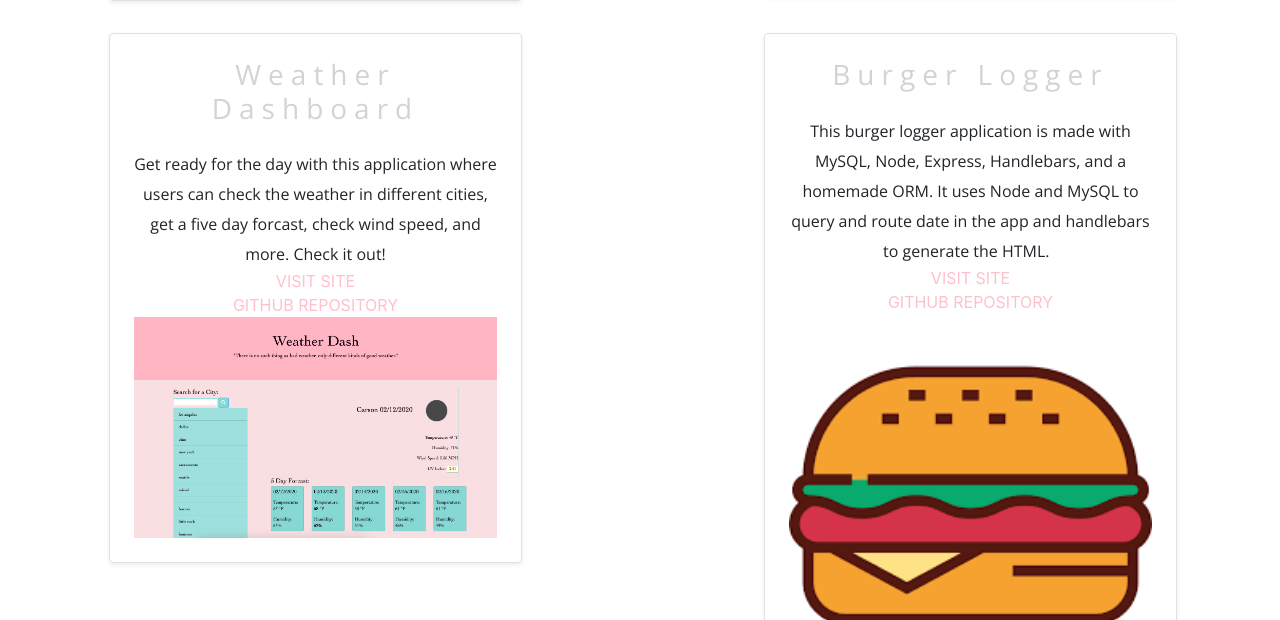
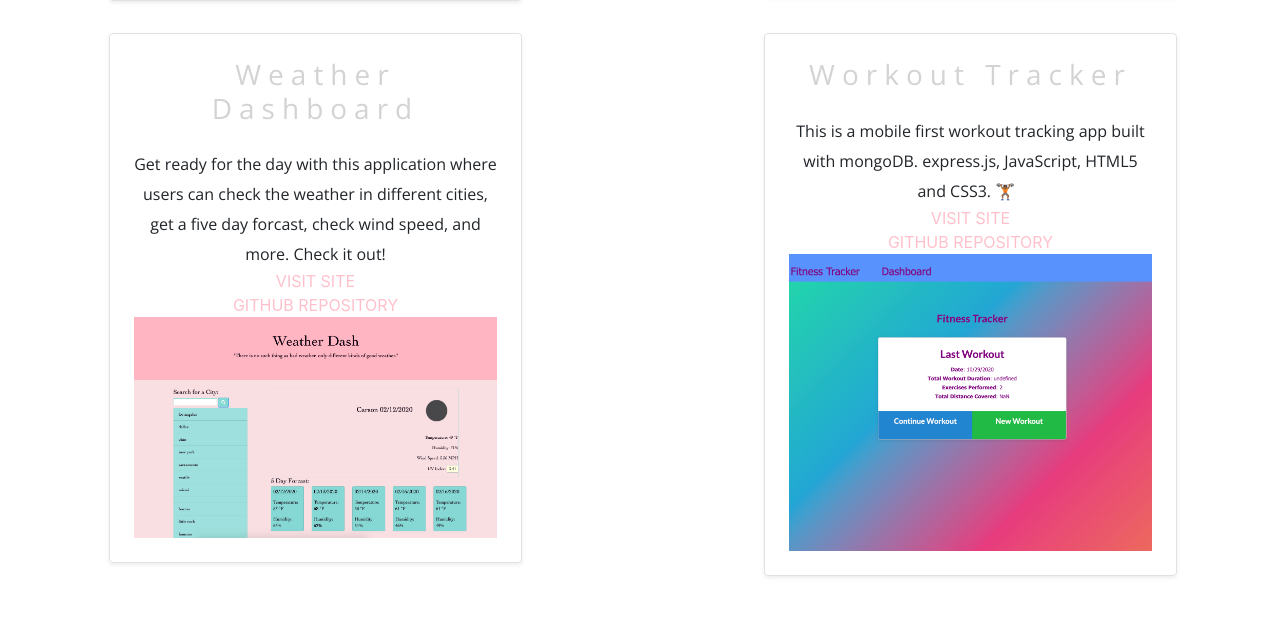
Before and after one commit to tajohnsonn/portfolio, a plain HTML site: page work.html in a window 1280 px wide. Shown: the part 1532-2152 px from the top of the page. Drawn offline with nearby package versions, Linux system fonts and the light colour scheme.

Commit message:
adding workout project

```diff
--- a/work.html
+++ b/work.html
@@ -140,13 +140,14 @@
                           <div class="col-md-5 offset-md-1">
                                   <div class="row no-gutters border rounded overflow-hidden flex-md-row mb-4 shadow-sm h-md-250 position-relative portfolio-item">
                                     <div class="col p-4 d-flex flex-column position-static">
-                                      <h3 class="mb-0">Burger Logger</h3>
+                                      <h3 class="mb-0">Workout Tracker</h3>
                                       <br>
-                                      <p class="card-text mb-auto"> This burger logger application is made with MySQL, Node, Express, Handlebars, and a homemade ORM. It uses Node and MySQL to query and route date in the app and handlebars to generate the HTML.
+                                      <p class="card-text mb-auto"> This is a mobile first workout tracking app built with mongoDB. express.js, JavaScript, HTML5 and CSS3. 🏋🏾‍
+
                                       </p>
-                                      <a href="#" id="project-link">VISIT SITE</a>
-                                      <a href="https://github.com/tajohnsonn/burger" id="project-link">GITHUB REPOSITORY</a>
-                                      <img class="portfolio-img img-fluid" alt="100x100" width="500" height="300" src="assets/images/fpo-burger.png"
+                                      <a href="https://blooming-spire-19184.herokuapp.com/?id=5f9b5ca0373da30017012e2f" id="project-link">VISIT SITE</a>
+                                      <a href="https://github.com/tajohnsonn/workoutTracker" id="project-link">GITHUB REPOSITORY</a>
+                                      <img class="portfolio-img img-fluid" alt="100x100" width="500" height="300" src="assets/images/workout.png"
                                       >
                                   </div>
                                     </div>
```
Also changed, not shown: assets/images/workout.png (added).
